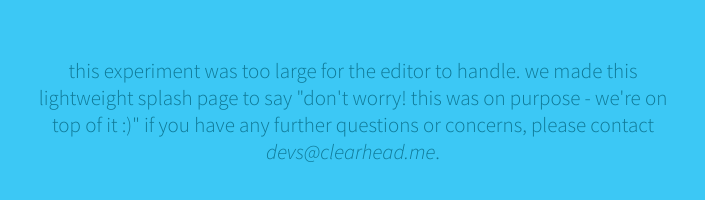
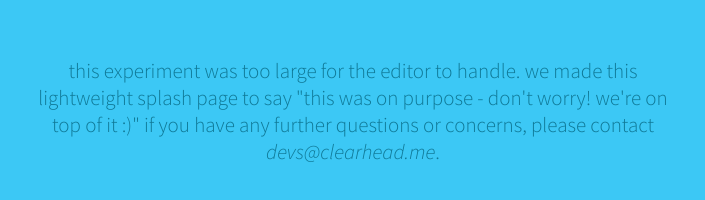
Before and after one commit to clearhead/climage, a website: page public/splash.html in a window 1280 px wide. Shown: the part 378-578 px from the top of the page, 287-992 px from the left. Drawn offline with nearby package versions, Linux system fonts and the light colour scheme.

Commit message:
aand im ocd

```diff
--- a/public/splash.html
+++ b/public/splash.html
@@ -63,7 +63,7 @@
 
 		<p>this <!--<span class='percent'>100%</span> --> experiment was
       too large for the editor to handle. we made this lightweight
-      splash page to say "don't worry! this was on purpose - we're on top of it :)"
+      splash page to say "this was on purpose - don't worry! we're on top of it :)"
       if you have any further questions or concerns, please contact
       <a href="mailto:devs@clearhead.me">devs@clearhead.me</a>.</p>
 	</div>
```
